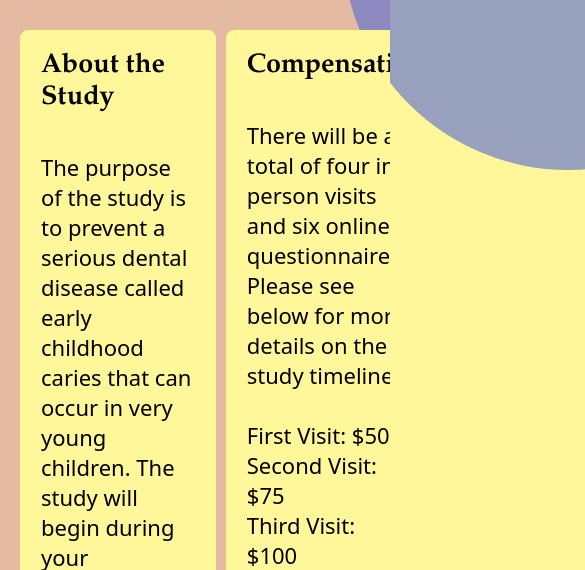
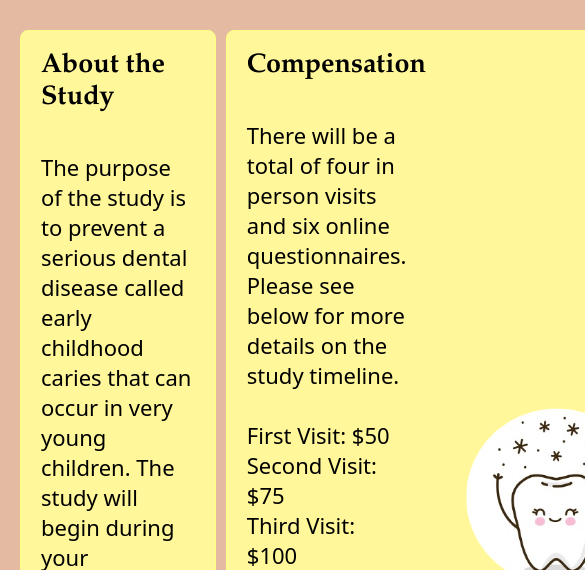
Before and after one commit to GarrettOrmsby/BTCF-Study-Website, a plain HTML site: page index.html in a window 390 px wide. Shown: the part 530-1100 px from the top of the page, 585 px wide, since content can reach past the window. Drawn offline with Linux system fonts and the light colour scheme.

Commit message:
Removed blue circle now fits full mobile screen

```diff
--- a/index.html
+++ b/index.html
@@ -129,7 +129,7 @@
     </div>
 </section>
 
-<div class="circles Blue"></div>
+<!-- <div class="circles Blue"></div>-->
 <div class="circles Yellow"></div>
 
 </body>
--- a/styles.css
+++ b/styles.css
@@ -7,7 +7,7 @@
 
 html, body {
     overflow-x: hidden;
-    width: 100%;
+    width: fit-content;
     background-color: var(--baby-yellow);
     margin: 0;
     padding: 0;
```
